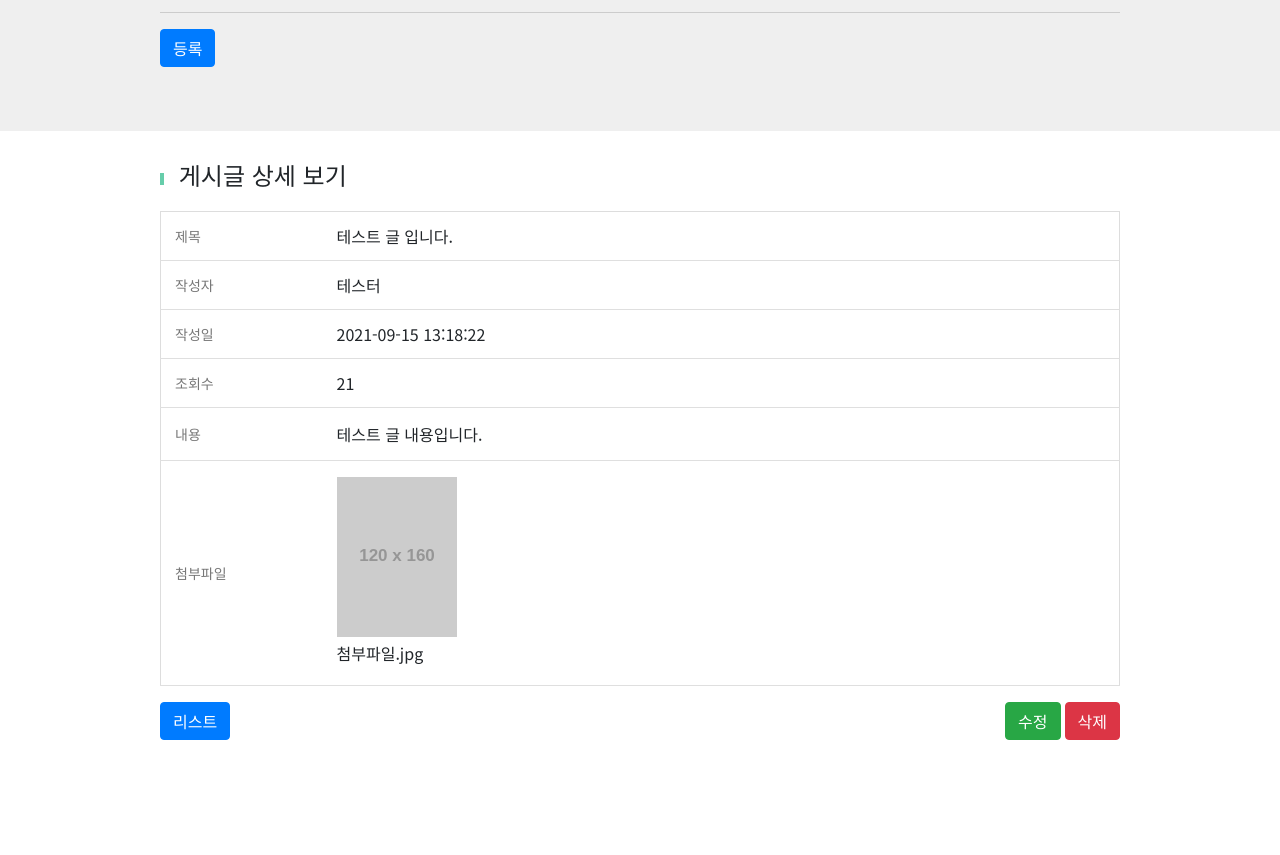
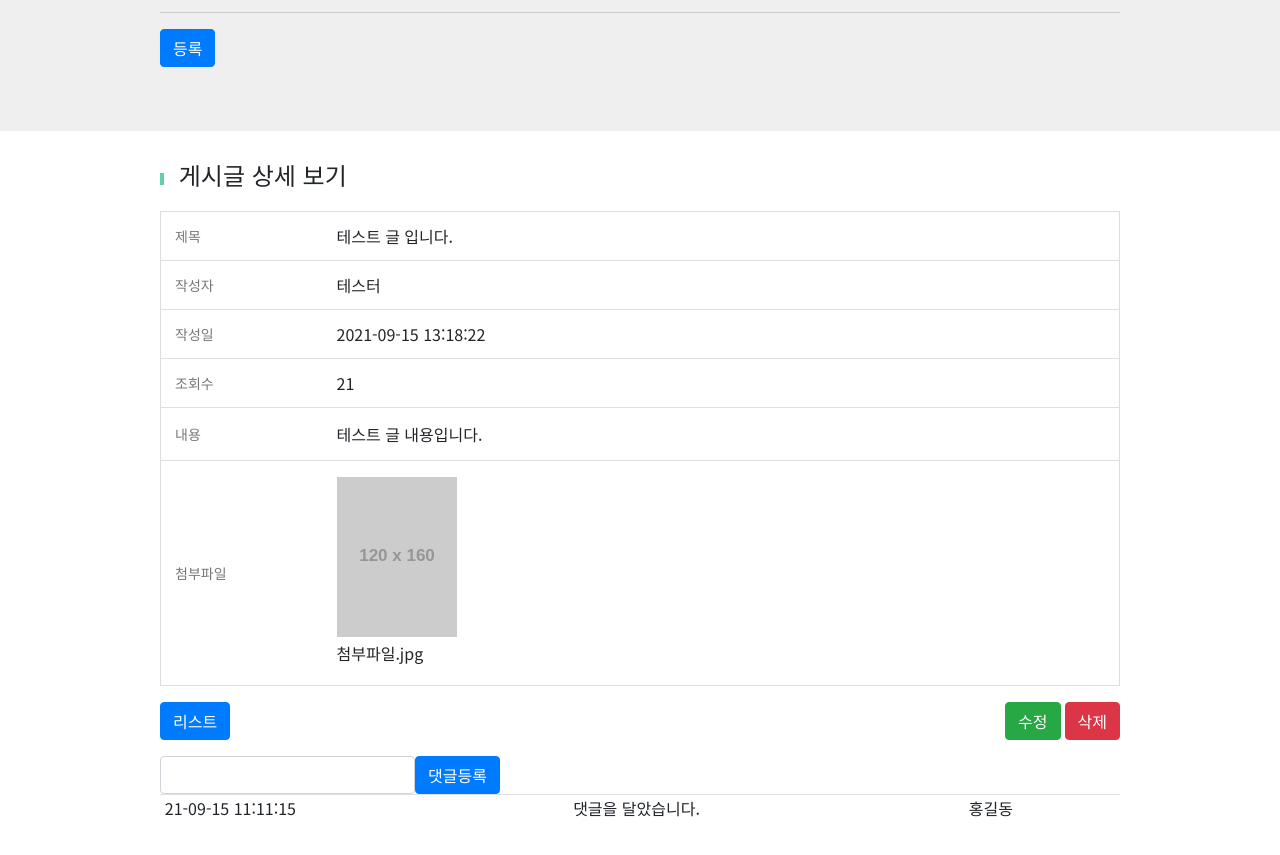
Before and after one commit to booldook/2021-sc-app-17-board, a website: page public/html/board/view.html in a window 1280 px wide. Shown: the part 185-1040 px from the top of the page. Drawn offline with Linux system fonts and the light colour scheme; placeholder pictures from the web are drawn by us.

Commit message:
댓글 추가중

```diff
--- a/public/html/board/view.html
+++ b/public/html/board/view.html
@@ -78,6 +78,23 @@
 		<a href="./update.html" class="btn btn-success ml-auto mr-1">수정</a>
 		<a href="#" class="btn btn-danger">삭제</a>
 	</div>
+	<div class="comment-wrap">
+		<form action="#">
+			<div class="write-wp form-inline">
+				<input type="text" class="form-control">
+				<button class="btn btn-primary">댓글등록</button>
+			</div>
+			<table class="table table-sm">
+				<tbody>
+					<tr>
+						<td class="datetime">21-09-15 11:11:15</td>
+						<td class="comment">댓글을 달았습니다.</td>
+						<td class="writer">홍길동</td>
+					</tr>
+				</tbody>
+			</table>
+		</form>
+	</div>
 </section>
 </body>
 </html>
```
